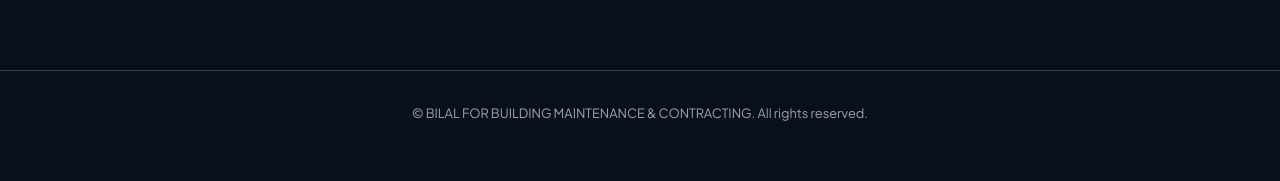
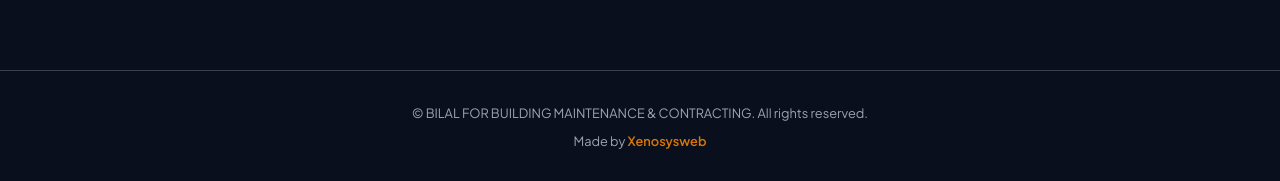
Before and after one commit to siddx1405-coder/BILAL-FOR-BUILDING-MAINTENANCE-CONTRACTING, a React (Vite) app: page / in a window 1280 px wide. Shown: the part 3777-3958 px from the top of the page. Before the commit the page ends 3932 px from the top, so only its background shows below. Built offline with nearby package versions, Linux system fonts and the light colour scheme; the HTML template or start-up script is replaced by a standard one.

Commit message:
second commit

```diff
--- a/src/App.jsx
+++ b/src/App.jsx
@@ -265,7 +265,18 @@ export default function App() {
 
       {/* Footer */}
       <footer style={{ borderTop: '1px solid var(--border-color)', padding: '2rem 1rem', textAlign: 'center', color: 'var(--text-muted)', fontSize: '0.8rem', marginTop: '3rem' }}>
-        © BILAL FOR BUILDING MAINTENANCE & CONTRACTING. All rights reserved.
+        <p>© BILAL FOR BUILDING MAINTENANCE & CONTRACTING. All rights reserved.</p>
+        <p style={{ marginTop: '0.5rem' }}>
+          Made by{' '}
+          <a
+            href="https://www.xenosysweb.com/"
+            target="_blank"
+            rel="noopener noreferrer"
+            style={{ color: 'var(--accent-gold)', textDecoration: 'none', fontWeight: '600' }}
+          >
+            Xenosysweb
+          </a>
+        </p>
       </footer>
 
       {/* Lightbox Modal */}
```
